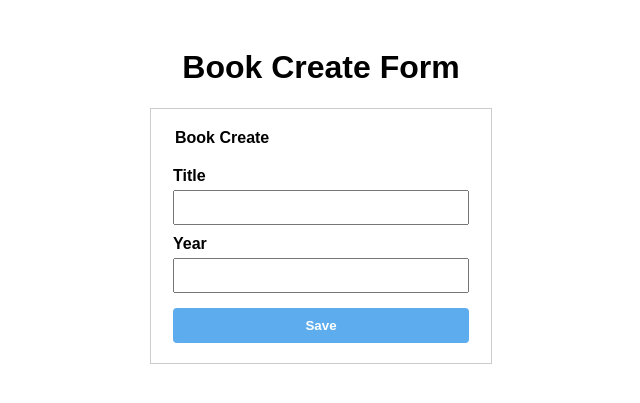
After one commit to matija-logeecom/BookStore, a PHP site: page /create_book.php in a window 1280 px wide. The commit adds this page. Shown: the top 403 px of the page, without its empty margins (319-959 px from the left). Run offline with PHP 8.4, Linux system fonts and the light colour scheme.

Commit message:
add "Add Book" form

```diff
--- /dev/null
+++ b/create_book.php
@@ -0,0 +1,84 @@
+<?php
+$errors = [];
+$title = '';
+$year = '';
+
+if ($_SERVER["REQUEST_METHOD"] === "POST") {
+    $title = trim($_POST["title"] ?? '');
+    $year = (int)trim($_POST["year"] ?? '');
+
+    if ($title === '' || strlen($title) > 250) {
+        $errors[] = "Title is required and must be ≤ 250 characters.";
+    }
+
+    if ($year === '' || $year < -5000 || $year > 999999 || $year === 0) {
+        $errors[] = "Year must be valid.";
+    }
+
+    if (!$errors) {
+        header('Location: index.php');
+        exit;
+    }
+}
+?>
+
+<!doctype html>
+<html lang="en">
+<head>
+    <meta charset="UTF-8">
+    <title>Create Book</title>
+    <style>
+        body { font-family: sans-serif; padding: 20px; }
+        h1 { text-align: center; }
+        .form-wrapper {
+            width: 300px;
+            margin: 0 auto;
+            border: 1px solid #ccc;
+            padding: 20px;
+        }
+        label { display: block; margin-top: 10px; font-weight: bold; }
+        input[type="text"] {
+            width: 100%; padding: 8px; box-sizing: border-box; margin-top: 5px;
+        }
+        .error {
+            color: red;
+            font-size: 0.9em;
+        }
+        button {
+            margin-top: 15px;
+            width: 100%;
+            padding: 10px;
+            font-weight: bold;
+            background-color: #5cacee;
+            color: white;
+            border: none;
+            border-radius: 4px;
+            cursor: pointer;
+        }
+        fieldset { border: none; padding: 0; }
+        legend { font-weight: bold; margin-bottom: 10px; }
+    </style>
+</head>
+<body>
+<h1>Book Create Form</h1>
+<div class="form-wrapper">
+    <form method="POST">
+        <fieldset>
+            <legend>Book Create</legend>
+
+            <label for="title">Title</label>
+            <input type="text" id="title" name="title" value="<?= htmlspecialchars($title); ?>">
+
+            <label for="year">Year</label>
+            <input type="text" id="year" name="year" value="<?= htmlspecialchars($year); ?>">
+
+            <?php foreach ($errors as $error): ?>
+                <div style="color: red;">* <?= htmlspecialchars($error) ?></div>
+            <?php endforeach; ?>
+
+            <button type="submit">Save</button>
+        </fieldset>
+    </form>
+</div>
+</body>
+</html>
--- a/index.php
+++ b/index.php
@@ -11,7 +11,7 @@
         .actions { display: flex; gap: 10px; }
         a.button { text-decoration: none; padding: 5px 10px; border-radius: 4px; }
         .edit { background-color: #5cacee; color: white; }
-        .delete { background-color: #ee5c5c; color: white; }
+        .delete { background-color: #000000; color: white; }
         .add { display: block; text-align: center; margin: 20px; font-size: 42px; text-decoration: none; }
     </style>
 </head>
@@ -32,7 +32,7 @@
                 <td><?= $author['books'] ?></td>
                 <td class="actions">
                     <a class="button edit" href="edit_author.php?id=<?= $author['id'] ?>">✏️</a>
-                    <a class="button delete" href="delete_author.php?id=<?= $author['id'] ?>">🗑️</a>
+                    <a class="button delete" href="delete_author.php?id=<?= $author['id'] ?>">❌</a>
                 </td>
             </tr>
         <?php endforeach; ?>
```
Also changed, not shown: booklist.php (+1 -12 lines), data.php (+13 -0 lines).
